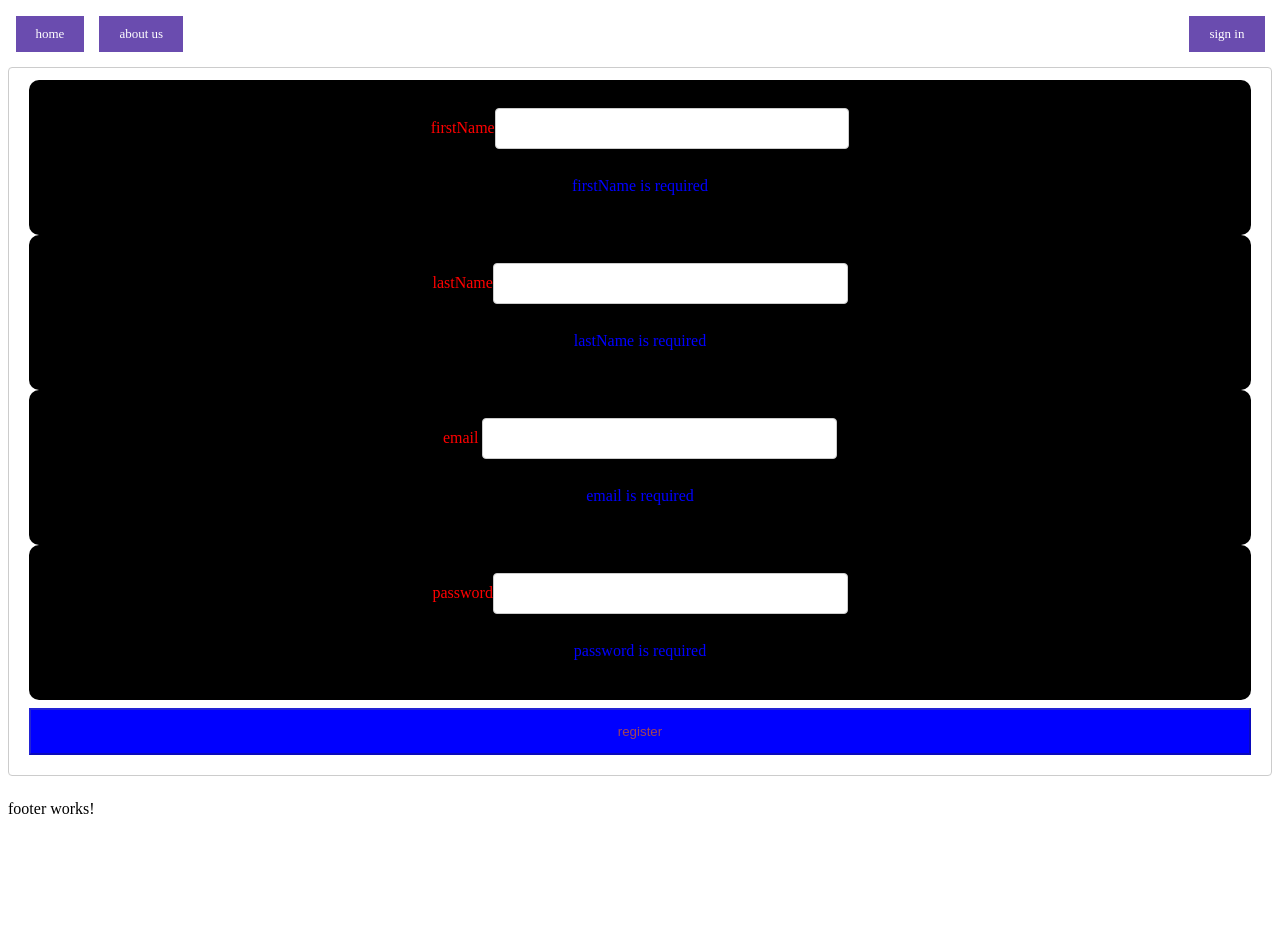
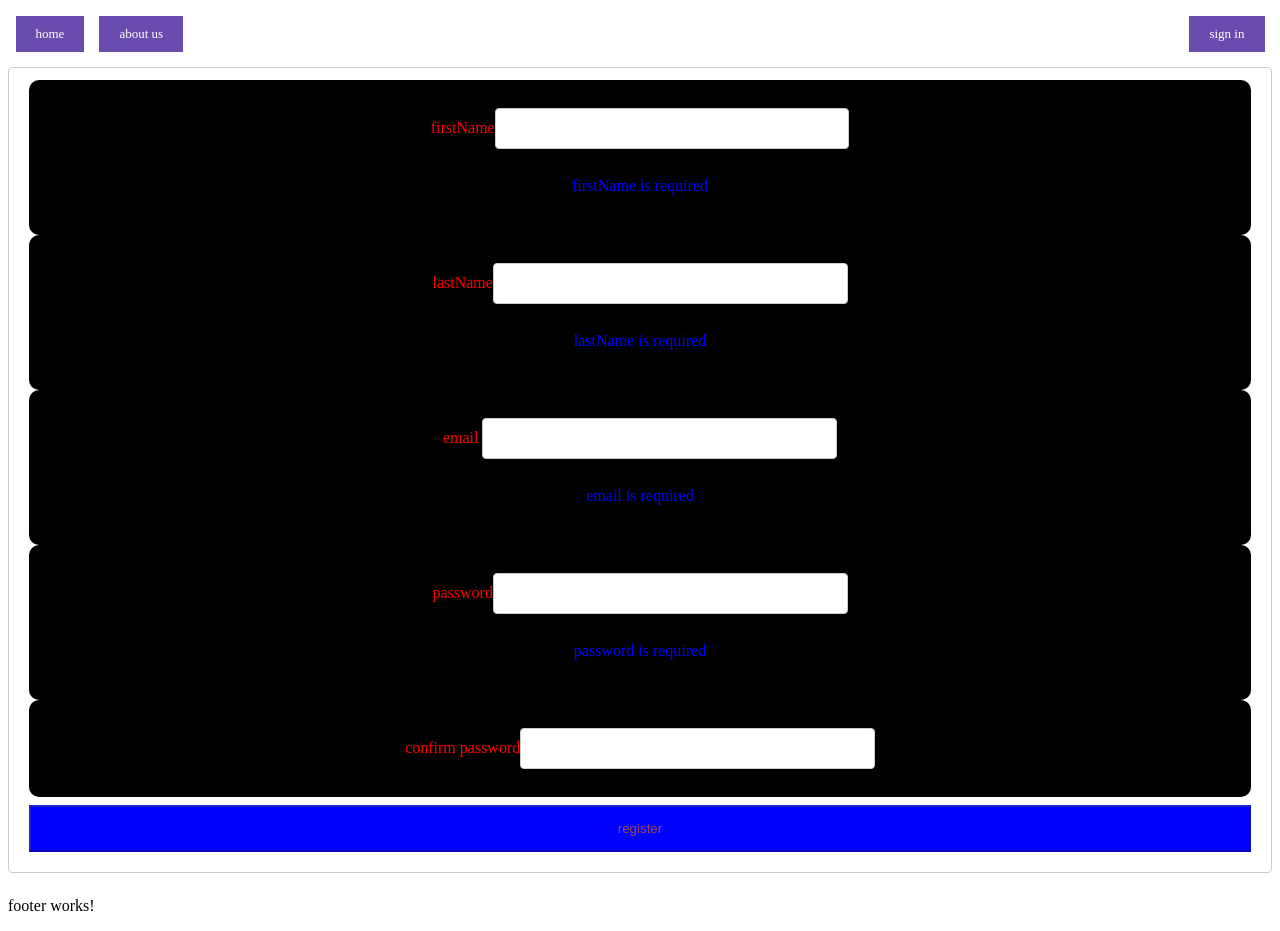
Before and after one commit to OrShemesh5020/coupon-app, an Angular app: page /home/public/sign-up/customer in a window 1280 px wide. Before the commit the page ends 834 px from the top, so only its background shows below. Built offline with nearby package versions, Linux system fonts and the light colour scheme.

Commit message:
adding 'confirm password' validaton

```diff
--- a/src/app/components/add-company-form/add-company-form.component.html
+++ b/src/app/components/add-company-form/add-company-form.component.html
@@ -19,10 +19,14 @@
 
   <div>
     <label>password</label>
-    <input type="password" formControlName="password" />
+    <input id="password" type="password" formControlName="password" />
     <div *ngIf="addCompanyForm.controls['password'].invalid">
       password is required
     </div>
+  </div>
+  <div>
+    <label>confirm password</label>
+    <input id="confirm_password" type="password"/>
   </div>
 
   <button
--- a/src/app/components/add-company-form/add-company-form.component.ts
+++ b/src/app/components/add-company-form/add-company-form.component.ts
@@ -64,6 +64,10 @@ export class AddCompanyFormComponent implements OnInit {
     if (this.addCompanyForm.invalid) {
       return;
     }
+    if (!this.thePasswordsAreSame()) {
+      console.log('the passwords do not match!');
+      return;
+    }
     this.valuesImplementation();
     if (!this.user) {
       this.generalService.registerCompany(this.companyModel).subscribe(() => {
@@ -81,6 +85,12 @@ export class AddCompanyFormComponent implements OnInit {
     }
   }
 
+  thePasswordsAreSame(): boolean {
+    const password = (document.getElementById('password') as HTMLInputElement).value;
+    const confirmPassword = (document.getElementById('confirm_password') as HTMLInputElement).value;
+    return password === confirmPassword;
+  }
+
   valuesImplementation(): void {
     this.companyModel.name = this.getter.name.value;
     this.companyModel.email = this.getter.email.value;
--- a/src/app/components/add-customer-form/add-customer-form.component.html
+++ b/src/app/components/add-customer-form/add-customer-form.component.html
@@ -29,11 +29,16 @@
 
   <div>
     <label>password</label>
-    <input type="password" formControlName="password" />
+    <input id="password" type="password" formControlName="password" />
     <div *ngIf="addCustomerForm.controls['password'].invalid">
       password is required
     </div>
   </div>
+  <div>
+    <label>confirm password</label>
+    <input id="confirm_password" type="password" />
+  </div>
+
   <button
     class="registerButton"
     type="submit"
--- a/src/app/components/add-customer-form/add-customer-form.component.ts
+++ b/src/app/components/add-customer-form/add-customer-form.component.ts
@@ -74,6 +74,10 @@ export class AddCustomerFormComponent implements OnInit {
     if (this.addCustomerForm.invalid) {
       return;
     }
+    if (!this.thePasswordsAreSame()) {
+      console.log('the passwords do not match!');
+      return;
+    }
     this.valuesImplementation();
     if (!this.user) {
       this.generalService
@@ -96,6 +100,12 @@ export class AddCustomerFormComponent implements OnInit {
     }
   }
 
+  thePasswordsAreSame(): boolean {
+    const password = (document.getElementById('password') as HTMLInputElement).value;
+    const confirmPassword = (document.getElementById('confirm_password') as HTMLInputElement).value;
+    return password === confirmPassword;
+  }
+
   valuesImplementation(): void {
     this.customerModel.firstName = this.getter.firstName.value;
     this.customerModel.lastName = this.getter.lastName.value;
--- a/src/app/components/update-company-form/update-company-form.component.html
+++ b/src/app/components/update-company-form/update-company-form.component.html
@@ -1,8 +1,15 @@
-<form *ngIf="!loading"  class="editComapnyForm" (ngSubmit)="onSubmit()" [formGroup]="updateCompanyForm">
+<form
+  *ngIf="!loading"
+  class="editComapnyForm"
+  (ngSubmit)="onSubmit()"
+  [formGroup]="updateCompanyForm"
+>
   <div>
     <label>name</label>
     <input type="text" formControlName="name" />
-    <div *ngIf="updateCompanyForm.controls['name'].invalid">name is required</div>
+    <div *ngIf="updateCompanyForm.controls['name'].invalid">
+      name is required
+    </div>
   </div>
 
   <div>
@@ -15,11 +22,21 @@
 
   <div>
     <label>password</label>
-    <input type="text" formControlName="password" />
+    <input id="password" type="password" formControlName="password" />
     <div *ngIf="updateCompanyForm.controls['password'].invalid">
       password is required
     </div>
   </div>
+  <div>
+    <label>confirm password</label>
+    <input id="confirm_password" type="password"/>
+  </div>
 
-  <button class="editButton" type="submit" [disabled]="!updateCompanyForm.valid">update details</button>
+  <button
+    class="editButton"
+    type="submit"
+    [disabled]="!updateCompanyForm.valid"
+  >
+    update details
+  </button>
 </form>
--- a/src/app/components/update-company-form/update-company-form.component.ts
+++ b/src/app/components/update-company-form/update-company-form.component.ts
@@ -84,6 +84,10 @@ export class UpdateCompanyFormComponent implements OnInit {
     if (this.updateCompanyForm.invalid) {
       return;
     }
+    if (!this.thePasswordsAreSame()) {
+      console.log('the passwords do not match!')
+      return;
+    }
     this.valuesImplementation();
     if (this.user.clientType === ClientType.COMPANY) {
       this.companyService.updateDetails(this.companyModel).subscribe(() => {
@@ -104,6 +108,12 @@ export class UpdateCompanyFormComponent implements OnInit {
     this.companyModel.password = this.getter.password.value;
   }
 
+  thePasswordsAreSame(): boolean {
+    const password = (document.getElementById('password') as HTMLInputElement).value;
+    const confirmPassword = (document.getElementById('confirm_password') as HTMLInputElement).value;
+    return password === confirmPassword;
+  }
+
   private get getter() {
     return this.updateCompanyForm.controls;
   }
--- a/src/app/components/update-customer-form/update-customer-form.component.html
+++ b/src/app/components/update-customer-form/update-customer-form.component.html
@@ -1,7 +1,12 @@
-<form *ngIf="!loading"  class="updateCustomerForm" (ngSubmit)="onSubmit()" [formGroup]="updateCustomerForm">
-  <div >
+<form
+  *ngIf="!loading"
+  class="updateCustomerForm"
+  (ngSubmit)="onSubmit()"
+  [formGroup]="updateCustomerForm"
+>
+  <div>
     <label>firstName</label>
-    <input type="text" formControlName="firstName"/>
+    <input type="text" formControlName="firstName" />
     <div *ngIf="updateCustomerForm.controls['firstName'].invalid">
       firstName is required
     </div>
@@ -25,10 +30,20 @@
 
   <div>
     <label>password</label>
-    <input type="text" formControlName="password" />
+    <input id="password" type="password" formControlName="password" />
     <div *ngIf="updateCustomerForm.controls['password'].invalid">
       password is required
     </div>
   </div>
-  <button class="updateButton"type="submit" [disabled]="!updateCustomerForm.valid">update customer</button>
+  <div>
+    <label>confirm password</label>
+    <input id="confirm_password" type="password" />
+  </div>
+  <button
+    class="updateButton"
+    type="submit"
+    [disabled]="!updateCustomerForm.valid"
+  >
+    update customer
+  </button>
 </form>
--- a/src/app/components/update-customer-form/update-customer-form.component.ts
+++ b/src/app/components/update-customer-form/update-customer-form.component.ts
@@ -46,6 +46,10 @@ export class UpdateCustomerFormComponent implements OnInit {
     if (this.updateCustomerForm.invalid) {
       return;
     }
+    if (!this.thePasswordsAreSame()) {
+      console.log('the passwords do not match!');
+      return;
+    }
     this.valuesImplementation();
     if (this.user.clientType === ClientType.ADMINISTRATOR) {
       this.adminService.updateCustomer(this.customerModel).subscribe(() => {
@@ -58,6 +62,12 @@ export class UpdateCustomerFormComponent implements OnInit {
       .subscribe(() => {
         this.router.navigate([this.authentication.getUrl]);
       });
+  }
+
+  thePasswordsAreSame(): boolean {
+    const password = (document.getElementById('password') as HTMLInputElement).value;
+    const confirmPassword = (document.getElementById('confirm_password') as HTMLInputElement).value;
+    return password === confirmPassword;
   }
 
   valuesImplementation(): void {
```
